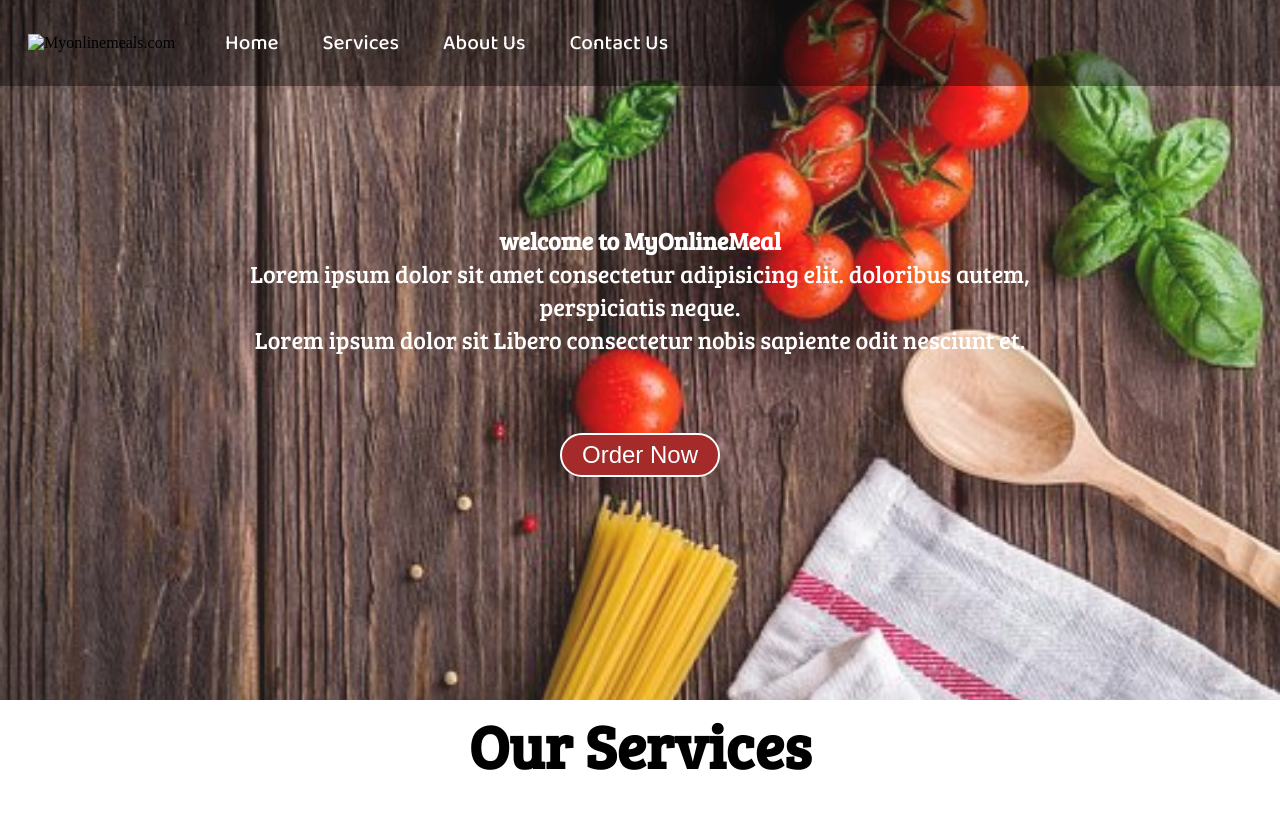
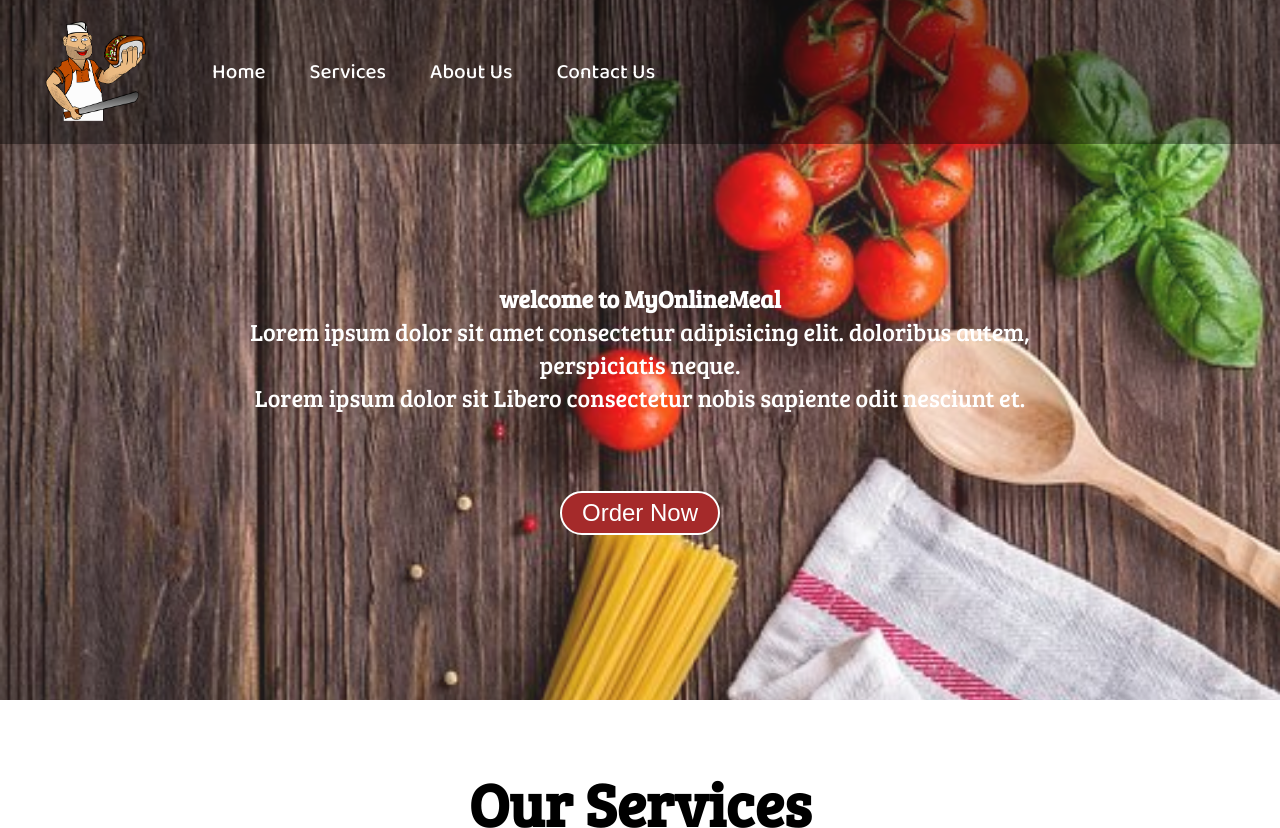
Before and after one commit to jenishvagadiya180/Food-Delivery, a plain HTML site: page index.html in a window 1280 px wide. Shown: the top 828 px of the page. Drawn offline with Linux system fonts and the light colour scheme; files that its build step writes are made by us from their sources; files whose address does not match are found by name.

Commit message:
Update index.html

```diff
--- a/index.html
+++ b/index.html
@@ -14,7 +14,7 @@
 <body>
   <nav id="navbar">
     <div id="logo">
-      <img src="logo.webp" alt="Myonlinemeals.com">
+      <img src="image/logo.webp" alt="Myonlinemeals.com">
     </div>
     <ul>
       <li class="item"><a href="#">Home</a></li>
```
